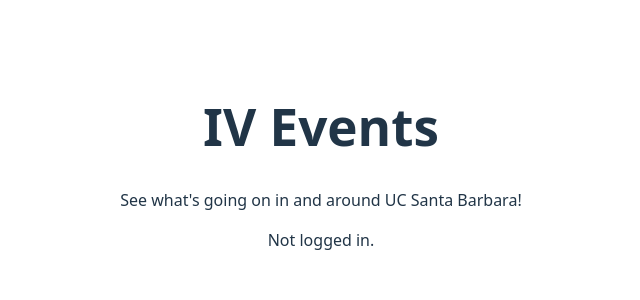
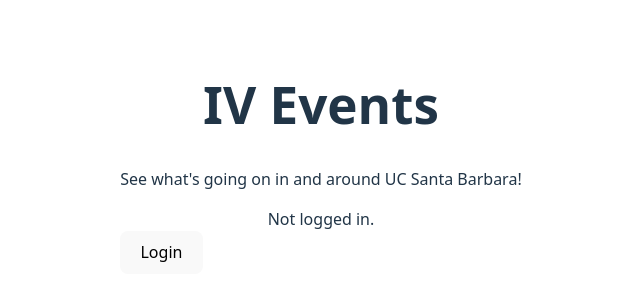
Before and after one commit to AbhiramA02/IVEvents, a React app in the folder frontend/: page / in a window 1280 px wide. Shown: the part 242-542 px from the top of the page, without its empty margins (319-959 px from the left). Built offline with nearby package versions, Linux system fonts and the light colour scheme; no server answers; the HTML template or start-up script is replaced by a standard one.

Commit message:
updated page to add login button for when user is not logged in

```diff
--- a/frontend/src/App.jsx
+++ b/frontend/src/App.jsx
@@ -29,7 +29,14 @@
     <div style = {{fontFamily: "system-ui", padding: 24}}>
       <h1>IV Events</h1>
       <p>See what's going on in and around UC Santa Barbara!</p>
-      {user ? <div>Logged in as {user.email}.</div> : <div>Not logged in.</div>}
+      {user ? (
+        <div>Logged in as {user.email}.</div>
+      ) : (
+        <>
+          <div>Not logged in.</div>
+          <AuthButtons/>
+        </>
+        )}
     </div>
   )
 }
```
